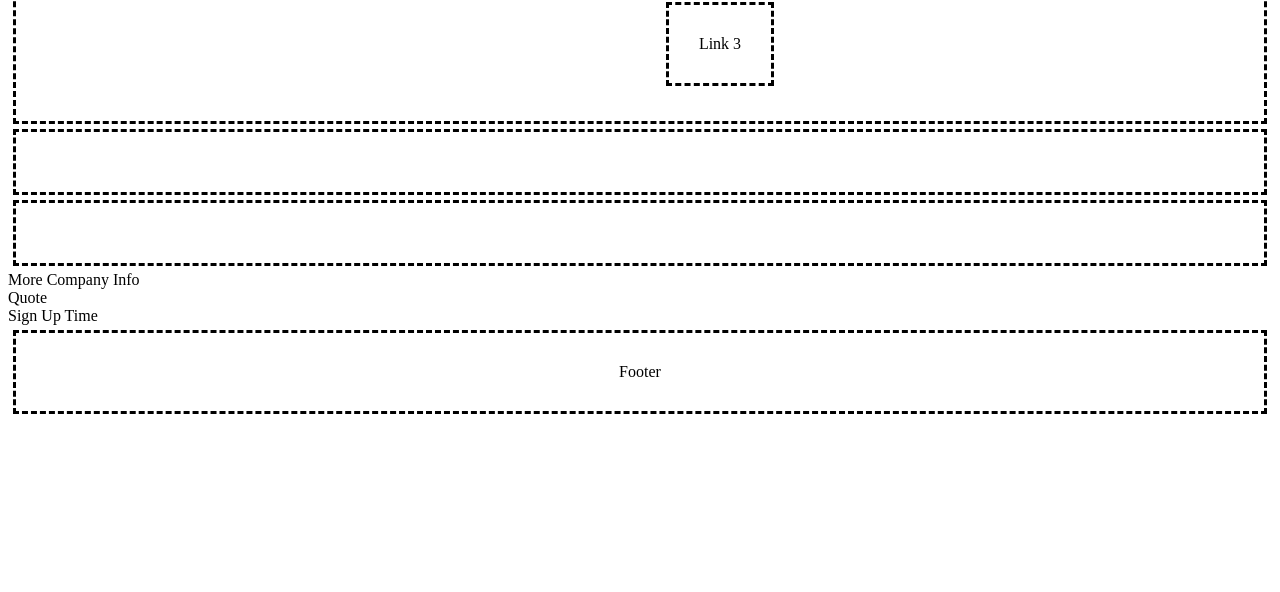
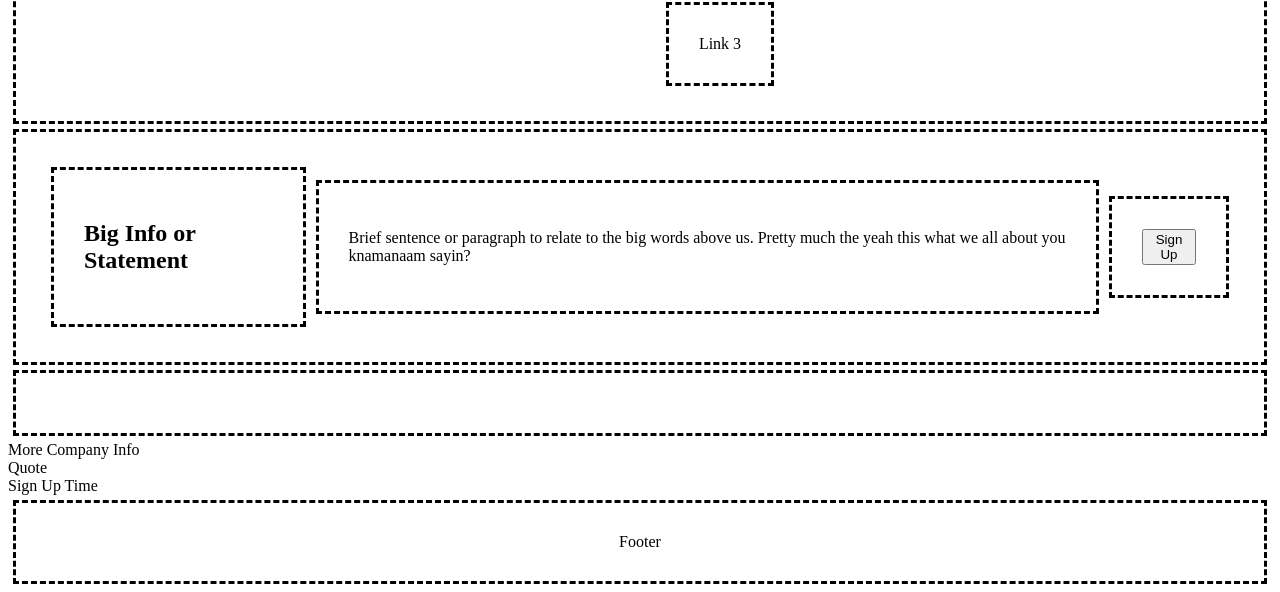
Before and after one commit to learningtaia/TOP-Project-Landing-Page, a plain HTML site: page index.html in a window 1280 px wide. Shown: the part 222-814 px from the top of the page. Drawn offline with Linux system fonts and the light colour scheme.

Commit message:
add basic structure to section under header

```diff
--- a/index.html
+++ b/index.html
@@ -17,8 +17,11 @@
       </div>
     </header>
     <main>
-      <section>
-        <div class="company info">
+      <section class="company info">
+        <div>
+          <div><h1>Big Info or Statement</h1></div>
+          <div><p>Brief sentence or paragraph to relate to the big words above us. Pretty much the yeah this what we all about you knamanaam sayin?</p></div>
+          <div><button>Sign Up</button></div>
         </div>
         <div class="image">
         </div>
```
